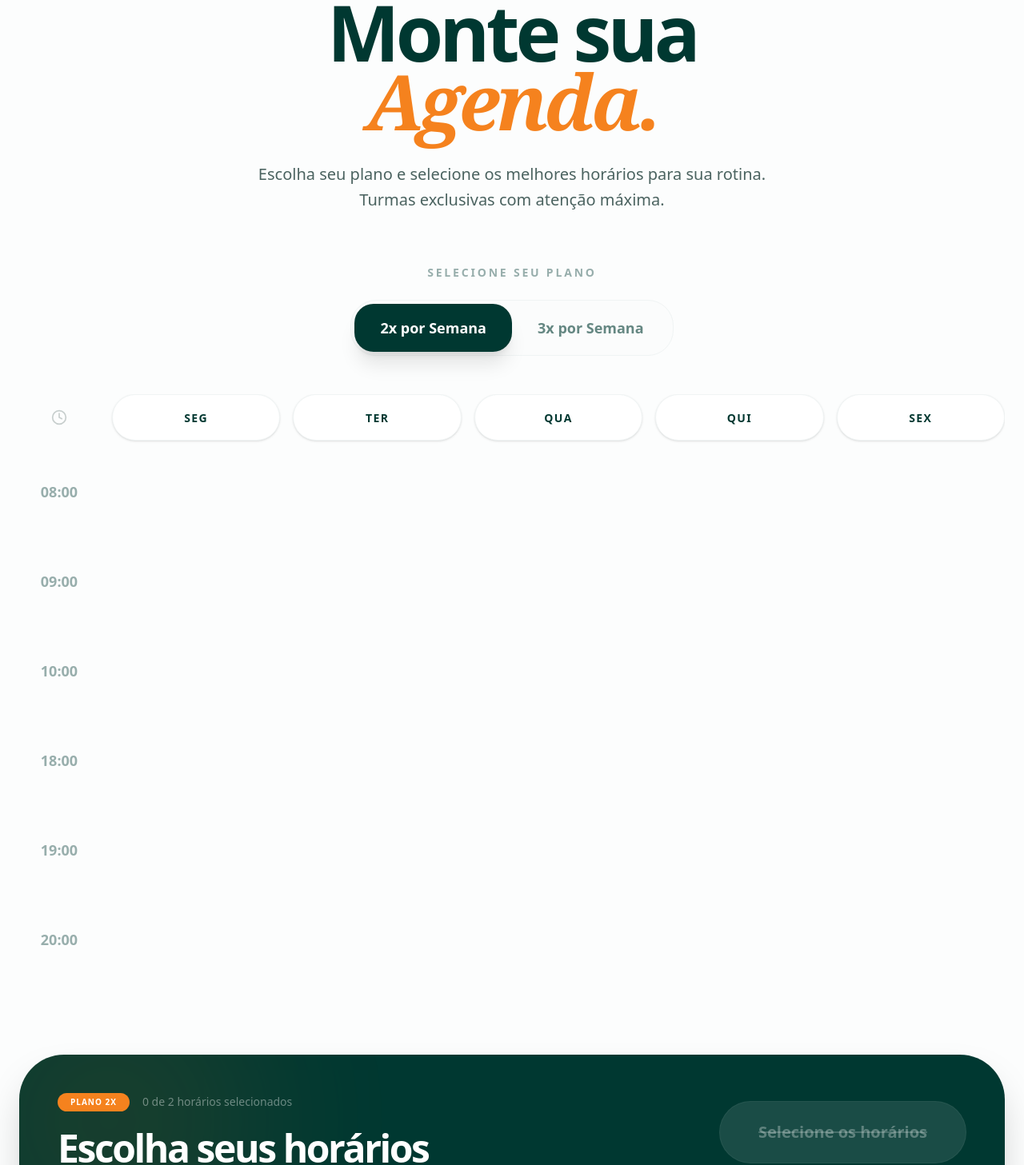
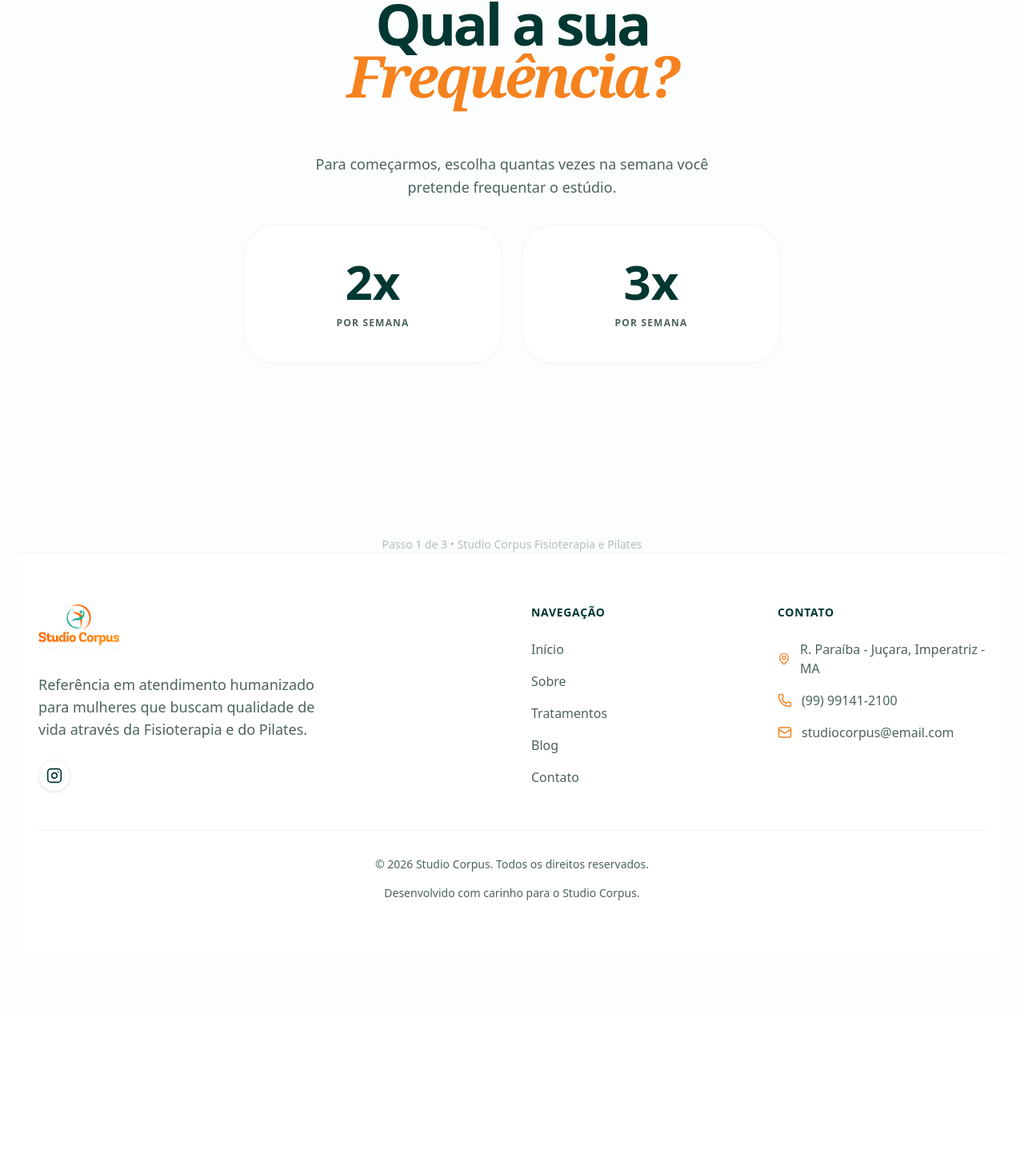
Before and after one commit to gu5tvo/studio-corpus, a Next.js app: page /horarios in a window 1280 px wide. Shown: the part 187-1644 px from the top of the page at 80% size. After the commit the page ends 1458 px from the top, so only its background shows below. Built offline with nearby package versions, Linux system fonts and the light colour scheme.

Commit message:
feat: implement 3-step schedule builder wizard

```diff
--- a/src/app/horarios/page.tsx
+++ b/src/app/horarios/page.tsx
@@ -31,71 +31,71 @@ const timetable = [
     }
 ];
 
-const DAYS = ["Seg", "Ter", "Qua", "Qui", "Sex"];
-const HOURS = ["08:00", "09:00", "10:00", "18:00", "19:00", "20:00"];
+const DAYS = ["Segunda", "Terça", "Quarta", "Quinta", "Sexta"];
+const TIMES = ["08:00", "09:00", "10:00", "18:00", "19:00", "20:00"];
 
 export default function HorariosPage() {
+    const [step, setStep] = useState(1);
     const [plan, setPlan] = useState<2 | 3>(2);
-    const [selectedSlots, setSelectedSlots] = useState<string[]>([]);
+    const [selectedDays, setSelectedDays] = useState<string[]>([]);
+    const [selectedTimes, setSelectedTimes] = useState<Record<string, string>>({});
     const containerRef = useRef<HTMLDivElement>(null);
+    const stepRef = useRef<HTMLDivElement>(null);
 
     useGSAP(() => {
         gsap.registerPlugin(ScrollTrigger);
 
-        const tl = gsap.timeline();
-
-        tl.from(".schedule-header", {
+        // Initial header animation
+        gsap.from(".schedule-header", {
             opacity: 0,
             y: 50,
             duration: 1,
             ease: "power4.out"
-        })
-            .from(".plan-selector", {
-                opacity: 0,
-                y: 20,
-                duration: 0.8,
-                ease: "power3.out"
-            }, "-=0.5")
-            .from(".grid-header", {
-                opacity: 0,
-                y: 20,
-                stagger: 0.05,
-                duration: 0.8,
-                ease: "power3.out"
-            }, "-=0.6")
-            .from(".grid-slot", {
-                opacity: 0,
-                scale: 0.9,
-                stagger: {
-                    each: 0.01,
-                    from: "random"
-                },
-                duration: 0.5,
-                ease: "power2.out"
-            }, "-=0.4");
-
+        });
     }, { scope: containerRef });
 
-    const toggleSlot = (slotId: string) => {
-        if (selectedSlots.includes(slotId)) {
-            setSelectedSlots(prev => prev.filter(id => id !== slotId));
-        } else {
-            if (selectedSlots.length < plan) {
-                setSelectedSlots(prev => [...prev, slotId]);
+    const animateStepChange = (nextStep: number) => {
+        const tl = gsap.timeline();
+        tl.to(stepRef.current, {
+            opacity: 0,
+            x: -20,
+            duration: 0.3,
+            ease: "power2.in",
+            onComplete: () => {
+                setStep(nextStep);
+                gsap.fromTo(stepRef.current,
+                    { opacity: 0, x: 20 },
+                    { opacity: 1, x: 0, duration: 0.5, ease: "power2.out" }
+                );
             }
+        });
+    };
+
+    const toggleDay = (day: string) => {
+        if (selectedDays.includes(day)) {
+            setSelectedDays(prev => prev.filter(d => d !== day));
+            const newTimes = { ...selectedTimes };
+            delete newTimes[day];
+            setSelectedTimes(newTimes);
+        } else if (selectedDays.length < plan) {
+            setSelectedDays(prev => [...prev, day]);
         }
     };
 
+    const setTimeForDay = (day: string, time: string) => {
+        setSelectedTimes(prev => ({ ...prev, [day]: time }));
+    };
+
     const getFormattedSchedule = () => {
-        return selectedSlots.map(id => {
-            const [day, hour] = id.split("-");
-            return `${day} às ${hour}h`;
-        }).join(", ");
+        return selectedDays.map(day => `${day} às ${selectedTimes[day]}h`).join(", ");
     };
 
     const whatsappLink = `https://wa.me/5599991412100?text=${encodeURIComponent(
         `Olá! Gostaria de agendar meu plano de ${plan}x na semana no Studio Corpus. Meus horários escolhidos: ${getFormattedSchedule()}`
     )}`;
+
+    const isStep2Complete = selectedDays.length === plan;
+    const isStep3Complete = Object.keys(selectedTimes).length === plan;
 
     return (
         <main className="bg-[#fcfdfd] min-h-screen">
@@ -103,146 +103,172 @@ export default function HorariosPage() {
                 <div ref={containerRef} className="relative z-10 pt-32 pb-20 px-4 md:px-6">
                     <Navbar />
 
-                    <div className="max-w-7xl mx-auto">
+                    <div className="max-w-4xl mx-auto">
                         {/* Header Section */}
                         <header className="schedule-header text-center mb-16">
                             <span className="inline-flex items-center gap-2 px-4 py-2 rounded-full bg-secondary/10 text-primary font-bold text-xs uppercase tracking-widest mb-6">
                                 <Calendar size={14} className="text-accent" />
-                                Quadro de Horários
+                                Passo {step} de 3
                             </span>
-                            <h1 className="text-5xl md:text-8xl font-bold text-primary tracking-tighter leading-[0.9]">
-                                Monte sua <br />
-                                <span className="text-accent italic font-serif">Agenda.</span>
+                            <h1 className="text-5xl md:text-7xl font-bold text-primary tracking-tighter leading-[0.9]">
+                                {step === 1 && <>Qual a sua <br /><span className="text-accent italic font-serif">Frequência?</span></>}
+                                {step === 2 && <>Escolha seus <br /><span className="text-accent italic font-serif">Dias.</span></>}
+                                {step === 3 && <>Defina seus <br /><span className="text-accent italic font-serif">Horários.</span></>}
                             </h1>
-                            <p className="mt-8 text-lg md:text-xl text-muted max-w-2xl mx-auto leading-relaxed">
-                                Escolha seu plano e selecione os melhores horários para sua rotina. Turmas exclusivas com atenção máxima.
-                            </p>
                         </header>
 
-                        {/* Plan Selector */}
-                        <div className="plan-selector flex flex-col items-center mb-12">
-                            <h3 className="text-sm font-bold text-primary/40 uppercase tracking-[0.2em] mb-6">Selecione seu plano</h3>
-                            <div className="flex p-1 bg-secondary/10 rounded-2xl border border-secondary">
+                        {/* Wizard Container */}
+                        <div ref={stepRef} className="min-h-[400px]">
+                            {/* STEP 1: Plan Selection */}
+                            {step === 1 && (
+                                <div className="space-y-8 flex flex-col items-center">
+                                    <p className="text-muted text-lg text-center max-w-lg leading-relaxed">
+                                        Para começarmos, escolha quantas vezes na semana você pretende frequentar o estúdio.
+                                    </p>
+                                    <div className="grid grid-cols-1 md:grid-cols-2 gap-6 w-full max-w-2xl">
+                                        {[2, 3].map((f) => (
                                             <button
-                                    onClick={() => { setPlan(2); setSelectedSlots([]); }}
-                                    className={`px-8 py-4 rounded-xl font-bold text-lg transition-all ${plan === 2 ? 'bg-primary text-white shadow-xl' : 'text-primary/60 hover:text-primary'}`}
+                                                key={f}
+                                                onClick={() => { setPlan(f as 2 | 3); setSelectedDays([]); setSelectedTimes({}); animateStepChange(2); }}
+                                                className="group relative p-10 rounded-[2.5rem] bg-white border border-secondary hover:border-accent transition-all duration-500 hover:shadow-2xl hover:shadow-accent/5 overflow-hidden text-center"
                                             >
-                                    2x por Semana
+                                                <div className="relative z-10">
+                                                    <span className="text-6xl font-bold text-primary mb-2 block group-hover:text-accent transition-colors">{f}x</span>
+                                                    <span className="text-muted font-bold tracking-widest uppercase text-xs">Por semana</span>
+                                                </div>
+                                                <div className="absolute top-0 right-0 w-32 h-32 bg-accent/5 blur-3xl rounded-full opacity-0 group-hover:opacity-100 transition-opacity" />
                                             </button>
-                                <button
-                                    onClick={() => { setPlan(3); setSelectedSlots([]); }}
-                                    className={`px-8 py-4 rounded-xl font-bold text-lg transition-all ${plan === 3 ? 'bg-primary text-white shadow-xl' : 'text-primary/60 hover:text-primary'}`}
-                                >
-                                    3x por Semana
-                                </button>
+                                        ))}
                                     </div>
                                 </div>
+                            )}
 
-                        {/* Weekly Board */}
-                        <div className="relative overflow-x-auto pb-8">
-                            <div className="min-w-[800px]">
-                                {/* Grid Header */}
-                                <div className="grid grid-cols-[100px_repeat(5,1fr)] gap-4 mb-4">
-                                    <div className="flex items-center justify-center">
-                                        <Clock size={20} className="text-muted/30" />
-                                    </div>
-                                    {DAYS.map(day => (
-                                        <div key={day} className="grid-header py-4 rounded-2xl bg-white border border-secondary text-center shadow-sm">
-                                            <span className="text-primary font-bold tracking-widest uppercase text-sm">{day}</span>
-                                        </div>
-                                    ))}
+                            {/* STEP 2: Day Selection */}
+                            {step === 2 && (
+                                <div className="space-y-10">
+                                    <div className="flex items-center justify-between">
+                                        <button onClick={() => animateStepChange(1)} className="text-primary/40 hover:text-primary flex items-center gap-2 font-bold transition-colors">
+                                            <ArrowRight size={18} className="rotate-180" /> Voltar
+                                        </button>
+                                        <span className="text-sm font-bold text-primary/40 uppercase tracking-widest">
+                                            Selecione {plan} dias
+                                        </span>
                                     </div>
 
-                                {/* Grid Body */}
-                                {HOURS.map(hour => (
-                                    <div key={hour} className="grid grid-cols-[100px_repeat(5,1fr)] gap-4 mb-4">
-                                        <div className="flex items-center justify-center">
-                                            <span className="text-primary/40 font-bold text-lg">{hour}</span>
-                                        </div>
-                                        {DAYS.map(day => {
-                                            const id = `${day}-${hour}`;
-                                            const isSelected = selectedSlots.includes(id);
-                                            const isFull = selectedSlots.length >= plan && !isSelected;
-
+                                    <div className="grid grid-cols-2 md:grid-cols-5 gap-4">
+                                        {DAYS.map((day) => {
+                                            const isSelected = selectedDays.includes(day);
+                                            const isFull = selectedDays.length >= plan && !isSelected;
                                             return (
                                                 <button
-                                                    key={id}
-                                                    onClick={() => toggleSlot(id)}
+                                                    key={day}
+                                                    onClick={() => toggleDay(day)}
                                                     disabled={isFull}
-                                                    className={`grid-slot relative h-24 rounded-2xl border transition-all duration-300 flex flex-col items-center justify-center p-2 group
+                                                    className={`h-32 rounded-3xl border transition-all duration-300 flex flex-col items-center justify-center gap-2
                                                         ${isSelected
-                                                            ? 'bg-accent border-accent text-white shadow-lg shadow-accent/20'
-                                                            : 'bg-white border-secondary hover:border-primary/20 hover:bg-secondary/5 text-primary'
+                                                            ? 'bg-accent border-accent text-white shadow-xl shadow-accent/20 scale-105'
+                                                            : 'bg-white border-secondary hover:border-primary/20 text-primary'
                                                         }
                                                         ${isFull ? 'opacity-30 grayscale cursor-not-allowed' : 'cursor-pointer'}
                                                     `}
                                                 >
-                                                    <span className={`text-xs font-bold uppercase tracking-widest mb-1 ${isSelected ? 'text-white/80' : 'text-primary/30'}`}>
-                                                        Turma
-                                                    </span>
-                                                    <span className="font-serif italic text-lg opacity-80 group-hover:opacity-100">Disponível</span>
-
-                                                    {isSelected && (
-                                                        <div className="absolute top-2 right-2 w-2 h-2 rounded-full bg-white shadow-sm" />
-                                                    )}
+                                                    <span className="text-xs font-black uppercase tracking-widest opacity-50">{day.substring(0, 3)}</span>
+                                                    <span className="font-bold text-lg">{day}</span>
                                                 </button>
                                             );
                                         })}
                                     </div>
+
+                                    {isStep2Complete && (
+                                        <div className="flex justify-center pt-8">
+                                            <button
+                                                onClick={() => animateStepChange(3)}
+                                                className="px-12 py-6 bg-primary text-white rounded-full font-bold text-xl hover:scale-105 transition-all shadow-xl shadow-primary/20 flex items-center gap-3"
+                                            >
+                                                Próximo Passo
+                                                <ArrowRight size={20} />
+                                            </button>
+                                        </div>
+                                    )}
+                                </div>
+                            )}
+
+                            {/* STEP 3: Time Selection */}
+                            {step === 3 && (
+                                <div className="space-y-12">
+                                    <div className="flex items-center justify-between">
+                                        <button onClick={() => animateStepChange(2)} className="text-primary/40 hover:text-primary flex items-center gap-2 font-bold transition-colors">
+                                            <ArrowRight size={18} className="rotate-180" /> Voltar
+                                        </button>
+                                        <span className="text-sm font-bold text-primary/40 uppercase tracking-widest">
+                                            Defina os horários
+                                        </span>
+                                    </div>
+
+                                    <div className="space-y-16">
+                                        {selectedDays.map((day) => (
+                                            <div key={day} className="space-y-6">
+                                                <h3 className="text-2xl font-bold text-primary flex items-center gap-3">
+                                                    <div className="w-2 h-8 bg-accent rounded-full" />
+                                                    {day}
+                                                </h3>
+                                                <div className="grid grid-cols-3 md:grid-cols-6 gap-3">
+                                                    {TIMES.map((time) => (
+                                                        <button
+                                                            key={time}
+                                                            onClick={() => setTimeForDay(day, time)}
+                                                            className={`py-6 rounded-2xl border transition-all duration-300 font-bold
+                                                                ${selectedTimes[day] === time
+                                                                    ? 'bg-primary border-primary text-white shadow-lg scale-105'
+                                                                    : 'bg-white border-secondary hover:border-primary/20 text-primary'
+                                                                }
+                                                            `}
+                                                        >
+                                                            {time}
+                                                        </button>
                                                     ))}
                                                 </div>
                                             </div>
+                                        ))}
+                                    </div>
+                                </div>
+                            )}
+                        </div>
 
                         {/* Summary Bar */}
-                        <div className="mt-12 p-8 md:p-12 rounded-[3.5rem] bg-primary text-white shadow-2xl relative overflow-hidden">
+                        {step === 3 && isStep3Complete && (
+                            <div className="mt-20 p-8 md:p-12 rounded-[3.5rem] bg-accent text-white shadow-2xl relative overflow-hidden card-summary">
                                 <div className="relative z-10 flex flex-col md:flex-row items-center justify-between gap-10">
                                     <div className="text-center md:text-left">
                                         <div className="flex items-center justify-center md:justify-start gap-4 mb-4">
-                                        <div className="px-4 py-1 rounded-full bg-accent text-[10px] uppercase font-black tracking-widest">
-                                            Plano {plan}x
+                                            <div className="px-4 py-1 rounded-full bg-white/20 text-[10px] uppercase font-black tracking-widest">
+                                                Resumo da Agenda
                                             </div>
-                                        <span className="text-white/40 text-sm font-medium">
-                                            {selectedSlots.length} de {plan} horários selecionados
-                                        </span>
                                         </div>
-                                    <h3 className="text-3xl md:text-5xl font-bold tracking-tighter leading-tight">
-                                        {selectedSlots.length === 0
-                                            ? "Escolha seus horários"
-                                            : selectedSlots.length < plan
-                                                ? `Faltam ${plan - selectedSlots.length} horários...`
-                                                : "Horários definidos!"
-                                        }
+                                        <h3 className="text-3xl md:text-4xl font-bold tracking-tighter leading-tight mb-4">
+                                            Plano {plan}x na Semana
                                         </h3>
-                                    {selectedSlots.length === plan && (
-                                        <p className="mt-4 text-white/60 font-medium italic">"{getFormattedSchedule()}"</p>
-                                    )}
+                                        <p className="text-white font-medium italic text-lg opacity-90 break-words max-w-xl">
+                                            "{getFormattedSchedule()}"
+                                        </p>
                                     </div>
 
-                                <div className="flex flex-col sm:flex-row gap-4">
-                                    {selectedSlots.length === plan ? (
                                     <Link
                                         href={whatsappLink}
                                         target="_blank"
-                                            className="px-12 py-6 bg-accent text-white rounded-full font-bold text-xl hover:scale-105 transition-all shadow-xl shadow-accent/40 flex items-center gap-3"
+                                        className="px-12 py-6 bg-white text-primary rounded-full font-bold text-xl hover:scale-105 transition-all shadow-xl shadow-black/5 flex items-center gap-3"
                                     >
-                                            Confirmar no WhatsApp
+                                        Enviar Proposta
                                         <ArrowRight size={20} />
                                     </Link>
-                                    ) : (
-                                        <div className="px-12 py-6 bg-white/10 text-white/30 rounded-full font-bold text-xl border border-white/5 line-through decoration-white/20">
-                                            Selecione os horários
+                                </div>
+                                <div className="absolute -bottom-20 -left-20 w-96 h-96 bg-primary opacity-10 blur-[100px] rounded-full" />
                             </div>
                         )}
-                                </div>
-                            </div>
-
-                            {/* Decorative background circle */}
-                            <div className="absolute -bottom-20 -left-20 w-96 h-96 bg-accent opacity-10 blur-[100px] rounded-full" />
-                        </div>
 
                         <div className="mt-20 text-center text-muted text-sm px-4">
-                            <p className="max-w-xl mx-auto">
-                                * Os horários estão sujeitos a confirmação de disponibilidade no momento do agendamento oficial via WhatsApp.
+                            <p className="max-w-xl mx-auto opacity-40">
+                                Passo {step} de 3 • Studio Corpus Fisioterapia e Pilates
                             </p>
                         </div>
                     </div>
```
Lines whose indentation alone changed are shown as unchanged.
